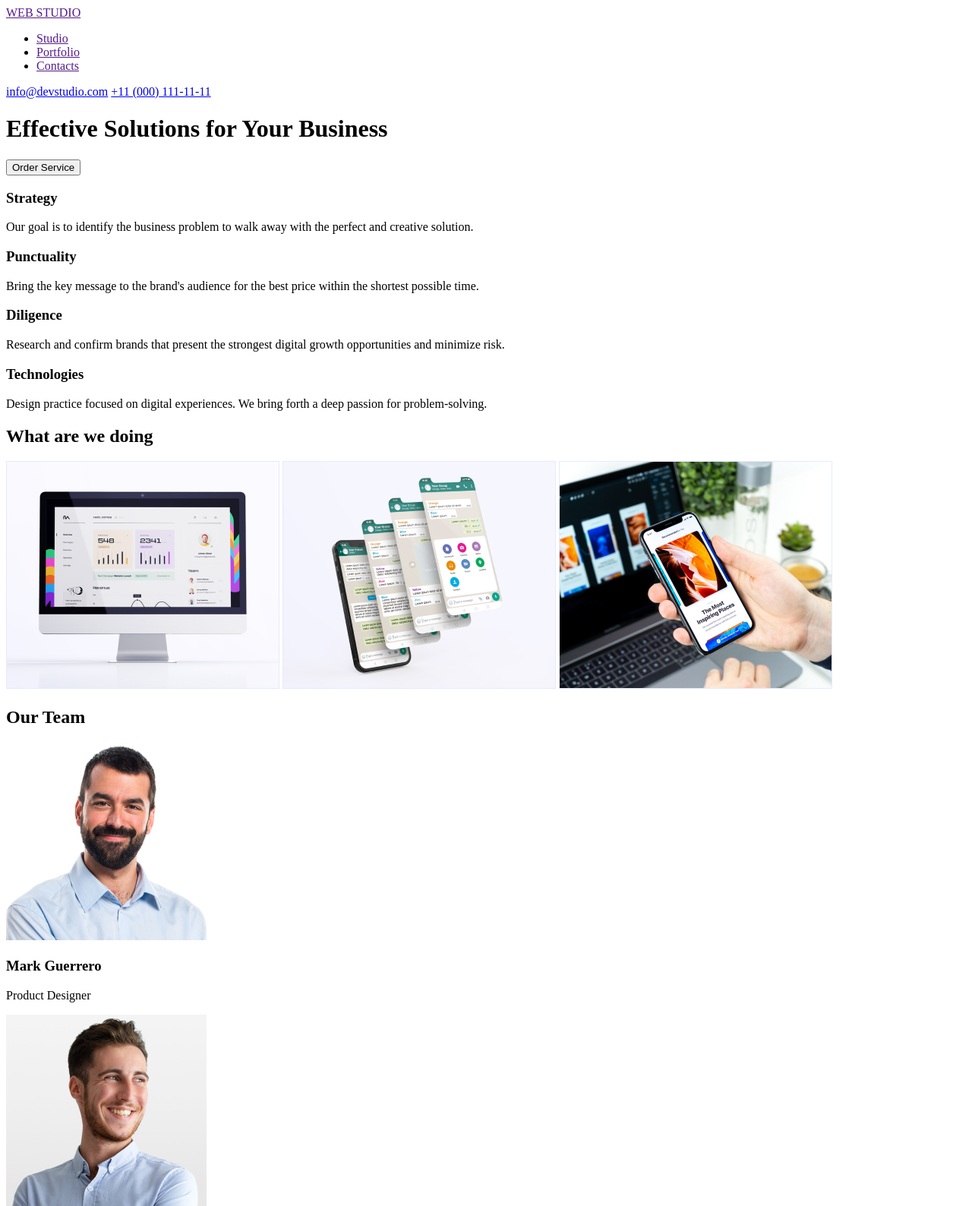
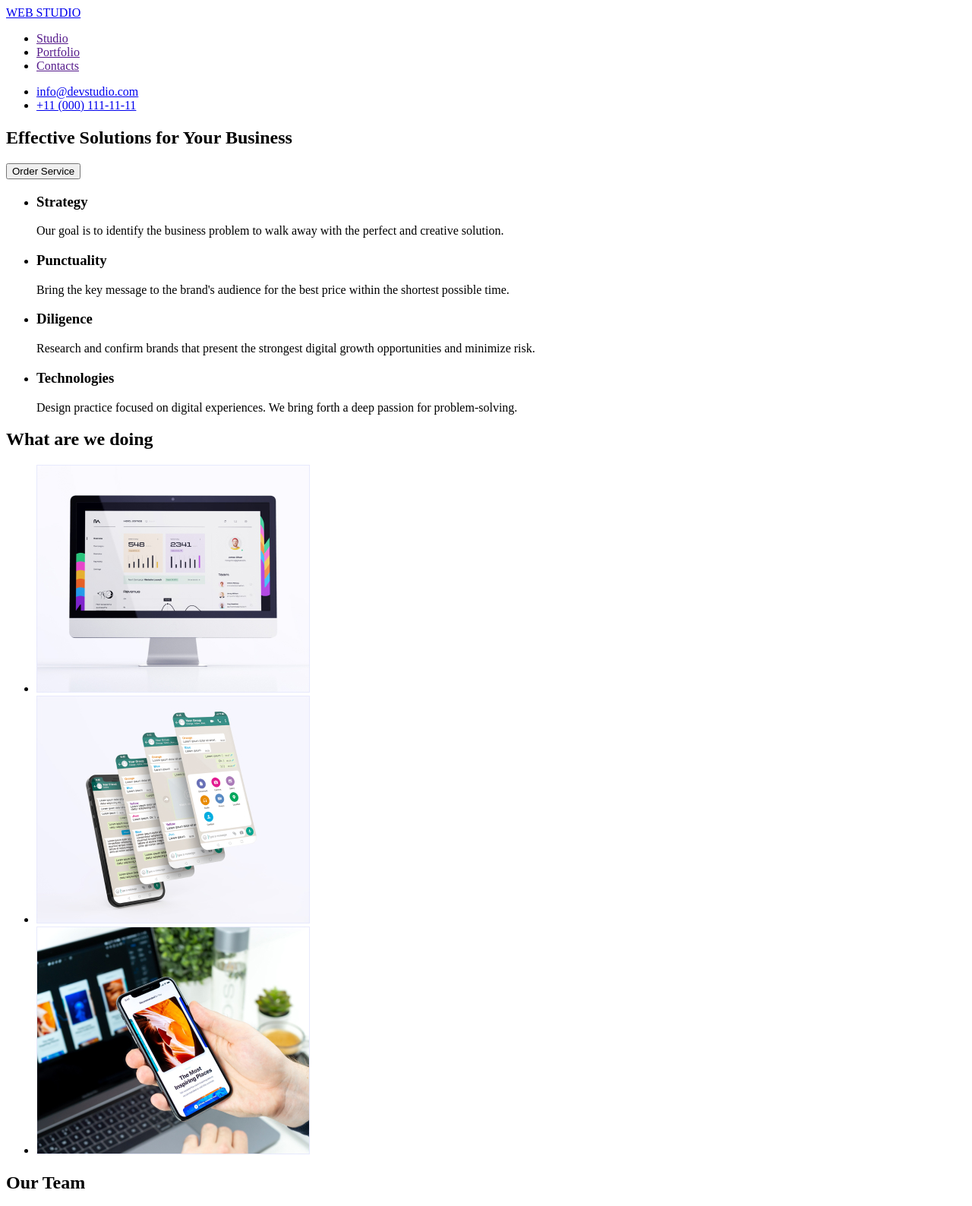
Before and after one commit to NovichokUA/goit-markup-hw-01, a plain HTML site: page index.html in a window 1280 px wide. Shown: the top 1588 px of the page at 76% size. Drawn offline with Linux system fonts and the light colour scheme.

Commit message:
first fixes

```diff
--- a/index.html
+++ b/index.html
@@ -7,7 +7,7 @@
   </head>
   <body>
     <header>
-      <a href="">WEB STUDIO</a>
+      <a href="./index.html">WEB STUDIO</a>
 
       <nav>
         <ul>
@@ -16,69 +16,130 @@
           <li><a href="">Contacts</a></li>
         </ul>
       </nav>
-      <a href="mailto:info@devstudio.com">info@devstudio.com</a>
-      <a href="tel:+11(000)1111111">+11 (000) 111-11-11</a>
+      <ul>
+        <li><a href="mailto:info@devstudio.com">info@devstudio.com</a></li>
+        <li><a href="tel:+110001111111">+11 (000) 111-11-11</a></li>
+      </ul>
     </header>
     <!--hero image-->
     <main>
-      <div>
+      <!--section-1-->
+      <section>
         <h1>Effective Solutions for Your Business</h1>
         <button type="button">Order Service</button>
-      </div>
-      <!--section-1-->
+      </section>
+      <!--section-2-->
       <section>
-        <div>
+        <ul>
+          <li>
             <h3>Strategy</h3>
             <p>
               Our goal is to identify the business problem to walk away with the
               perfect and creative solution.
             </p>
+          </li>
+          <li>
             <h3>Punctuality</h3>
             <p>
               Bring the key message to the brand's audience for the best price
               within the shortest possible time.
             </p>
+          </li>
+          <li>
             <h3>Diligence</h3>
             <p>
               Research and confirm brands that present the strongest digital
               growth opportunities and minimize risk.
             </p>
+          </li>
+          <li>
             <h3>Technologies</h3>
             <p>
               Design practice focused on digital experiences. We bring forth a
               deep passion for problem-solving.
             </p>
-        </div>
+          </li>
+        </ul>
       </section>
-      <!--What-are-we-doing-->
+      <!--sectoin-3-->
       <section>
         <h2>What are we doing</h2>
-        <img src="./images/Rectangle-71.png" alt="" width="360" height="300" />
-        <img src="./images/Rectangle-71.jpg" alt="" width="360" height="300" />
+        <ul>
+          <li>
             <img
-          src="./images/Rectangle-71-(1).jpg"
-          alt=""
+              src="./images/Rectangle.jpg"
+              alt="фото обзора на компьютере"
               width="360"
               height="300"
             />
+          </li>
+          <li>
+            <img
+              src="./images/Rectangle-71.jpg"
+              alt="фото приложения на телефоне"
+              width="360"
+              height="300"
+            />
+          </li>
+          <li>
+            <img
+              src="./images/Rectangle-71-(1).jpg"
+              alt="фото синхронизации приложений"
+              width="360"
+              height="300"
+            />
+          </li>
+        </ul>
       </section>
-      <!--our-team-->
+      <!--section-4-->
+      <section>
         <h2>Our Team</h2>
-      <img src="./images/img.jpg" alt="" width="264" height="260" />
+        <ul>
+          <li>
+            <img
+              src="./images/img.jpg"
+              alt="Mark Guerrero"
+              width="264"
+              height="260"
+            />
             <h3>Mark Guerrero</h3>
             <p>Product Designer</p>
-      <img src="./images/img(1).jpg" alt="" width="264" height="260" />
+          </li>
+          <li>
+            <img
+              src="./images/img(1).jpg"
+              alt="Tom Ford"
+              width="264"
+              height="260"
+            />
             <h3>Tom Ford</h3>
             <p>Frontend Developer</p>
-      <img src="./images/img(2).jpg" alt="" width="264" height="260" />
+          </li>
+          <li>
+            <img
+              src="./images/img(2).jpg"
+              alt="Camila Garcia"
+              width="264"
+              height="260"
+            />
             <h3>Camila Garcia</h3>
             <p>Marketing</p>
-      <img src="./images/img(3).jpg" alt="" width="264" height="260" />
+          </li>
+          <li>
+            <img
+              src="./images/img(3).jpg"
+              alt="Daniel Wilson"
+              width="264"
+              height="260"
+            />
             <h3>Daniel Wilson</h3>
             <p>UI Designer</p>
+          </li>
+        </ul>
+      </section>
     </main>
     <footer>
-      <a href="">WEB STUDIO</a>
+      <a href="./index.html">WEB STUDIO</a>
       <p>
         Increase the flow of customers and sales for your business with digital
         marketing & growth solutions.
```
Also changed, not shown: images/Rectangle-71.png (deleted), images/Rectangle.jpg (added). Lines whose indentation alone changed are shown as unchanged.
